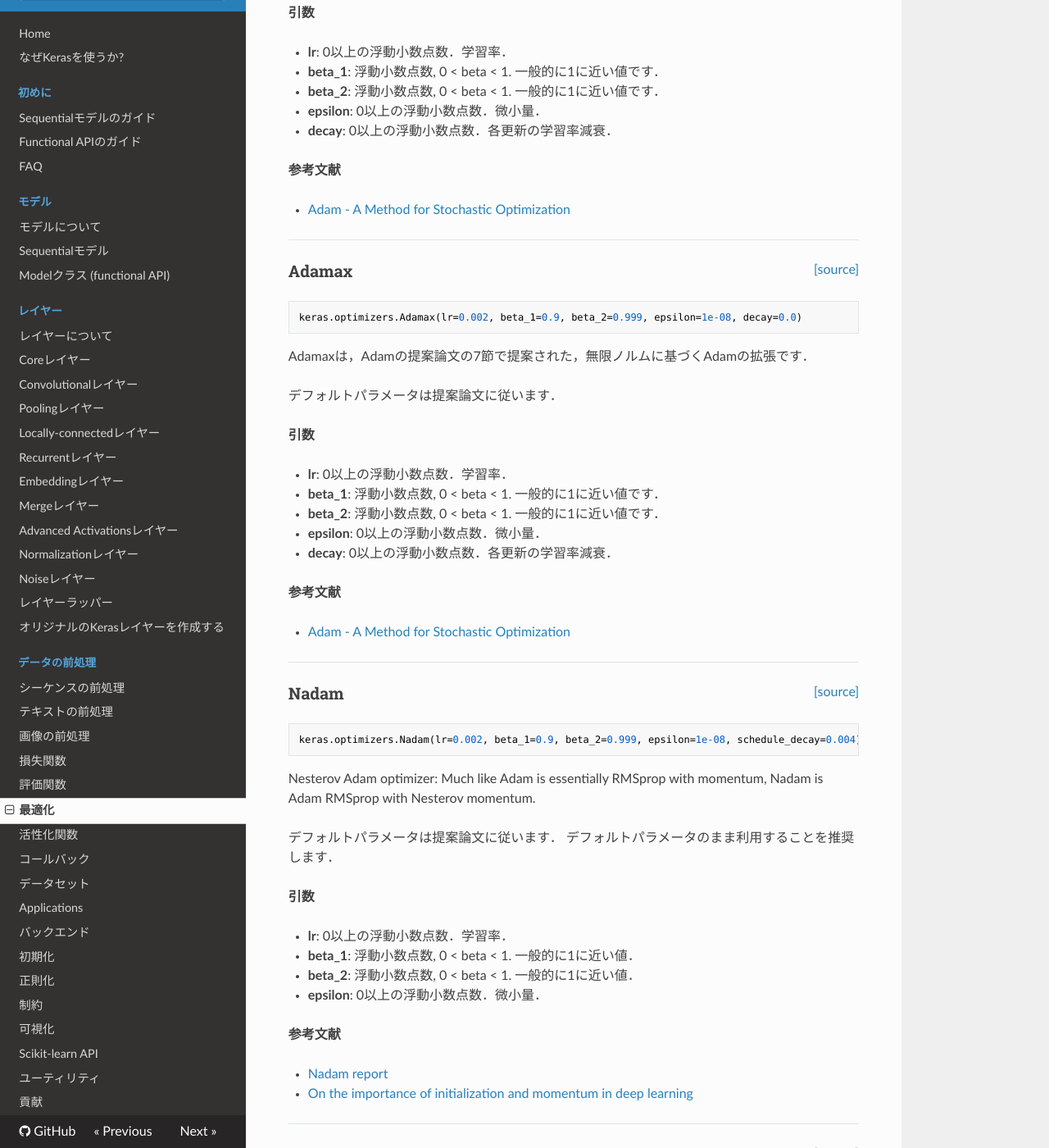
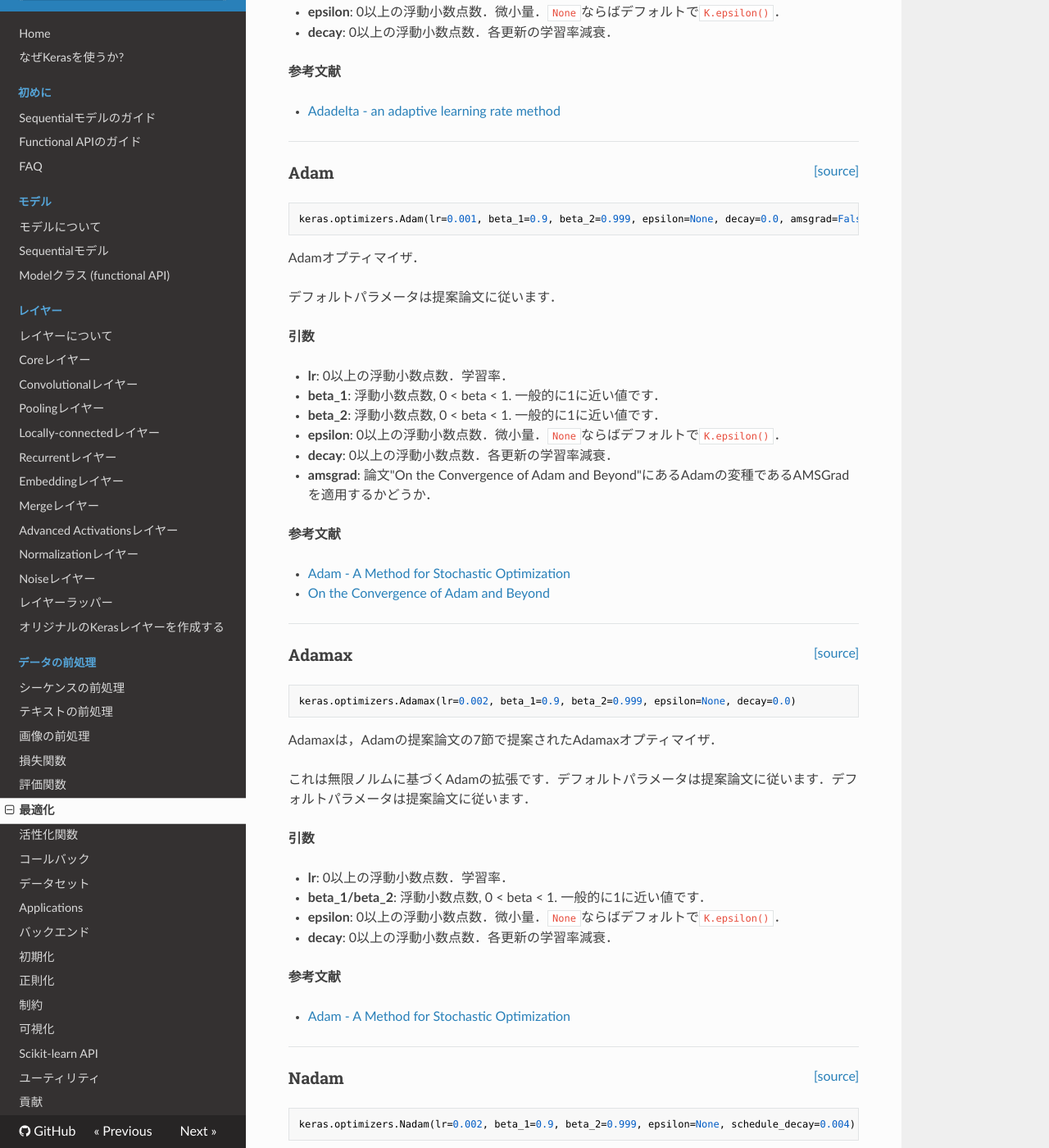
Before and after one commit to keras-team/keras-docs-ja, an MkDocs documentation site: the page built from sources/optimizers.md, in a window 1280 px wide and 1400 px high, scrolled down 2707 px. Shown: the whole window at 82% size. Built offline with MkDocs 1.6.1, drawn with Linux system fonts in a browser that asks for light colours; nearby versions of some CDN libraries; old or Windows-style settings are respelled for this version of MkDocs; some of the changed text lies outside the part shown.

Commit message:
Update links and descriotions of arguments

````diff
--- a/sources/optimizers.md
+++ b/sources/optimizers.md
@@ -28,26 +28,32 @@ model.compile(loss='mean_squared_error', optimizer='sgd')
 `clipnorm`と`clipvalue`はすべての最適化法についてgradient clippingを制御するために使われます:
 
 ```python
-# all parameter gradients will be clipped to
+from keras import optimizers
+
+# All parameter gradients will be clipped to
 # a maximum norm of 1.
-sgd = SGD(lr=0.01, clipnorm=1.)
+sgd = optimizers.SGD(lr=0.01, clipnorm=1.)
 ```
 
 ```python
-# all parameter gradients will be clipped to
+from keras import optimizers
+
+# All parameter gradients will be clipped to
 # a maximum value of 0.5 and
 # a minimum value of -0.5.
-sgd = SGD(lr=0.01, clipvalue=0.5)
+sgd = optimizers.SGD(lr=0.01, clipvalue=0.5)
 ```
 
 ----
 
-<span style="float:right;">[[source]](https://github.com/fchollet/keras/blob/master/keras/optimizers.py#L128)</span>
+<span style="float:right;">[[source]](https://github.com/keras-team/keras/blob/master/keras/optimizers.py#L130)</span>
 ### SGD
 
 ```python
 keras.optimizers.SGD(lr=0.01, momentum=0.0, decay=0.0, nesterov=False)
 ```
+
+確率的勾配降下法オプティマイザ．
 
 モーメンタム，学習率減衰，Nesterov momentumをサポートした確率的勾配降下法．
 
@@ -60,12 +66,14 @@ __引数__
 
 ----
 
-<span style="float:right;">[[source]](https://github.com/fchollet/keras/blob/master/keras/optimizers.py#L190)</span>
+<span style="float:right;">[[source]](https://github.com/keras-team/keras/blob/master/keras/optimizers.py#L193)</span>
 ### RMSprop
 
 ```python
-keras.optimizers.RMSprop(lr=0.001, rho=0.9, epsilon=1e-08, decay=0.0)
+keras.optimizers.RMSprop(lr=0.001, rho=0.9, epsilon=None, decay=0.0)
 ```
+
+RMSPropオプティマイザ．
 
 デフォルトパラメータのまま利用することを推奨します．
 （ただし，学習率を除き，自由に調整可能です）
@@ -76,24 +84,30 @@ __引数__
 
 - __lr__: 0以上の浮動小数点数．学習率．
 - __rho__: 0以上の浮動小数点数．
-- __epsilon__: 0以上の浮動小数点数．微小量．
+- __epsilon__: 0以上の浮動小数点数．微小量．`None`ならばデフォルトで`K.epsilon()`．
 - __decay__: 0以上の浮動小数点数．各更新の学習率減衰．
+
+__参考文献__
+
+- [rmsprop: Divide the gradient by a running average of its recent magnitude](http://www.cs.toronto.edu/~tijmen/csc321/slides/lecture_slides_lec6.pdf)
 
 ----
 
-<span style="float:right;">[[source]](https://github.com/fchollet/keras/blob/master/keras/optimizers.py#L253)</span>
+<span style="float:right;">[[source]](https://github.com/keras-team/keras/blob/master/keras/optimizers.py#L260)</span>
 ### Adagrad
 
 ```python
-keras.optimizers.Adagrad(lr=0.01, epsilon=1e-08, decay=0.0)
+keras.optimizers.Adagrad(lr=0.01, epsilon=None, decay=0.0)
 ```
+
+Adagradオプティマイザ．
 
 デフォルトパラメータのまま利用することを推奨します．
 
 __引数__
 
 - __lr__: 0以上の浮動小数点数．学習率．
-- __epsilon__: 0以上の浮動小数点数．
+- __epsilon__: 0以上の浮動小数点数．`None`ならばデフォルトで`K.epsilon()`．
 - __decay__: 0以上の浮動小数点数．各更新の学習率減衰．
 
 __参考文献__
@@ -102,12 +116,14 @@ __参考文献__
 
 ----
 
-<span style="float:right;">[[source]](https://github.com/fchollet/keras/blob/master/keras/optimizers.py#L307)</span>
+<span style="float:right;">[[source]](https://github.com/keras-team/keras/blob/master/keras/optimizers.py#L319)</span>
 ### Adadelta
 
 ```python
-keras.optimizers.Adadelta(lr=1.0, rho=0.95, epsilon=1e-08, decay=0.0)
+keras.optimizers.Adadelta(lr=1.0, rho=0.95, epsilon=None, decay=0.0)
 ```
+
+Adadeltaオプティマイザ．
 
 デフォルトパラメータのまま利用することを推奨します．
 
@@ -116,7 +132,7 @@ __引数__
 - __lr__: 0以上の浮動小数点数．学習率．
     デフォルト値を推奨します．
 - __rho__: 0以上の浮動小数点数．
-- __epsilon__: 0以上の浮動小数点数．微小量．
+- __epsilon__: 0以上の浮動小数点数．微小量．`None`ならばデフォルトで`K.epsilon()`．
 - __decay__: 0以上の浮動小数点数．各更新の学習率減衰．
 
 __参考文献__
@@ -125,12 +141,14 @@ __参考文献__
 
 ----
 
-<span style="float:right;">[[source]](https://github.com/fchollet/keras/blob/master/keras/optimizers.py#L376)</span>
+<span style="float:right;">[[source]](https://github.com/keras-team/keras/blob/master/keras/optimizers.py#L392)</span>
 ### Adam
 
 ```python
-keras.optimizers.Adam(lr=0.001, beta_1=0.9, beta_2=0.999, epsilon=1e-08, decay=0.0)
+keras.optimizers.Adam(lr=0.001, beta_1=0.9, beta_2=0.999, epsilon=None, decay=0.0, amsgrad=False)
 ```
+
+Adamオプティマイザ．
 
 デフォルトパラメータは提案論文に従います．
 
@@ -139,7 +157,33 @@ __引数__
 - __lr__: 0以上の浮動小数点数．学習率．
 - __beta_1__: 浮動小数点数, 0 < beta < 1. 一般的に1に近い値です．
 - __beta_2__: 浮動小数点数, 0 < beta < 1. 一般的に1に近い値です．
-- __epsilon__: 0以上の浮動小数点数．微小量．
+- __epsilon__: 0以上の浮動小数点数．微小量．`None`ならばデフォルトで`K.epsilon()`．
+- __decay__: 0以上の浮動小数点数．各更新の学習率減衰．
+- __amsgrad__: 論文"On the Convergence of Adam and Beyond"にあるAdamの変種であるAMSGradを適用するかどうか．
+
+__参考文献__
+
+- [Adam - A Method for Stochastic Optimization](http://arxiv.org/abs/1412.6980v8)
+- [On the Convergence of Adam and Beyond](https://openreview.net/forum?id=ryQu7f-RZ)
+
+----
+
+<span style="float:right;">[[source]](https://github.com/keras-team/keras/blob/master/keras/optimizers.py#L481)</span>
+### Adamax
+
+```python
+keras.optimizers.Adamax(lr=0.002, beta_1=0.9, beta_2=0.999, epsilon=None, decay=0.0)
+```
+
+Adamaxは，Adamの提案論文の7節で提案されたAdamaxオプティマイザ．
+
+これは無限ノルムに基づくAdamの拡張です．デフォルトパラメータは提案論文に従います．デフォルトパラメータは提案論文に従います．
+
+__引数__
+
+- __lr__: 0以上の浮動小数点数．学習率．
+- __beta_1/beta_2__: 浮動小数点数, 0 < beta < 1. 一般的に1に近い値です．
+- __epsilon__: 0以上の浮動小数点数．微小量．`None`ならばデフォルトで`K.epsilon()`．
 - __decay__: 0以上の浮動小数点数．各更新の学習率減衰．
 
 __参考文献__
@@ -148,39 +192,16 @@ __参考文献__
 
 ----
 
-<span style="float:right;">[[source]](https://github.com/fchollet/keras/blob/master/keras/optimizers.py#L445)</span>
-### Adamax
-
-```python
-keras.optimizers.Adamax(lr=0.002, beta_1=0.9, beta_2=0.999, epsilon=1e-08, decay=0.0)
-```
-
-Adamaxは，Adamの提案論文の7節で提案された，無限ノルムに基づくAdamの拡張です．
-
-デフォルトパラメータは提案論文に従います．
-
-__引数__
-
-- __lr__: 0以上の浮動小数点数．学習率．
-- __beta_1__: 浮動小数点数, 0 < beta < 1. 一般的に1に近い値です．
-- __beta_2__: 浮動小数点数, 0 < beta < 1. 一般的に1に近い値です．
-- __epsilon__: 0以上の浮動小数点数．微小量．
-- __decay__: 0以上の浮動小数点数．各更新の学習率減衰．
-
-__参考文献__
-
-- [Adam - A Method for Stochastic Optimization](http://arxiv.org/abs/1412.6980v8)
-
-----
-
-<span style="float:right;">[[source]](https://github.com/fchollet/keras/blob/master/keras/optimizers.py#L517)</span>
+<span style="float:right;">[[source]](https://github.com/keras-team/keras/blob/master/keras/optimizers.py#L558)</span>
 ### Nadam
 
 ```python
-keras.optimizers.Nadam(lr=0.002, beta_1=0.9, beta_2=0.999, epsilon=1e-08, schedule_decay=0.004)
+keras.optimizers.Nadam(lr=0.002, beta_1=0.9, beta_2=0.999, epsilon=None, schedule_decay=0.004)
 ```
 
-Nesterov Adam optimizer: Much like Adam is essentially RMSprop with momentum, Nadam is Adam RMSprop with Nesterov momentum.
+Nesterov Adamオプティマイザ．
+
+よく似たAdamはRMSPropとmomumtumを組み合わせたもので，NadamはRMSPropとNesterov momentumを組み合わせたものです．
 
 デフォルトパラメータは提案論文に従います．
 デフォルトパラメータのまま利用することを推奨します．
@@ -188,9 +209,8 @@ Nesterov Adam optimizer: Much like Adam is essentially RMSprop with momentum, Na
 __引数__
 
 - __lr__: 0以上の浮動小数点数．学習率．
-- __beta_1__: 浮動小数点数, 0 < beta < 1. 一般的に1に近い値．
-- __beta_2__: 浮動小数点数, 0 < beta < 1. 一般的に1に近い値．
-- __epsilon__: 0以上の浮動小数点数．微小量．
+- __beta_1/beta_2__: 浮動小数点数, 0 < beta < 1. 一般的に1に近い値です．
+- __epsilon__: 0以上の浮動小数点数．微小量．`None`ならばデフォルトで`K.epsilon()`．
 
 __参考文献__
 
@@ -198,7 +218,7 @@ __参考文献__
 - [On the importance of initialization and momentum in deep learning](http://www.cs.toronto.edu/~fritz/absps/momentum.pdf)
 ----
 
-<span style="float:right;">[[source]](https://github.com/fchollet/keras/blob/master/keras/optimizers.py#L599)</span>
+<span style="float:right;">[[source]](https://github.com/keras-team/keras/blob/master/keras/optimizers.py#L644)</span>
 ### TFOptimizer
 
 ```python
````
Also changed, not shown: other parts of sources/optimizers.md (+1 -1 lines).
